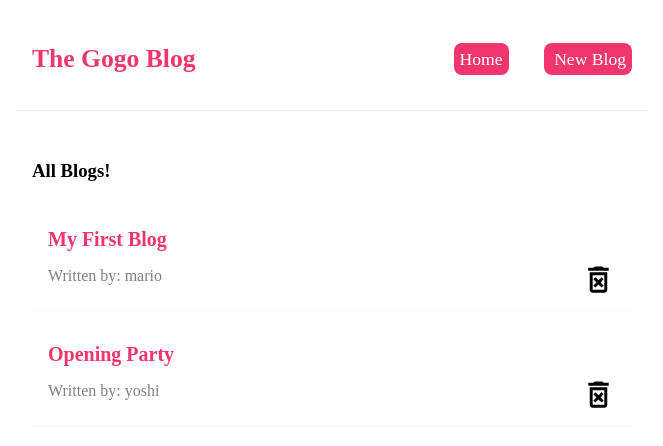
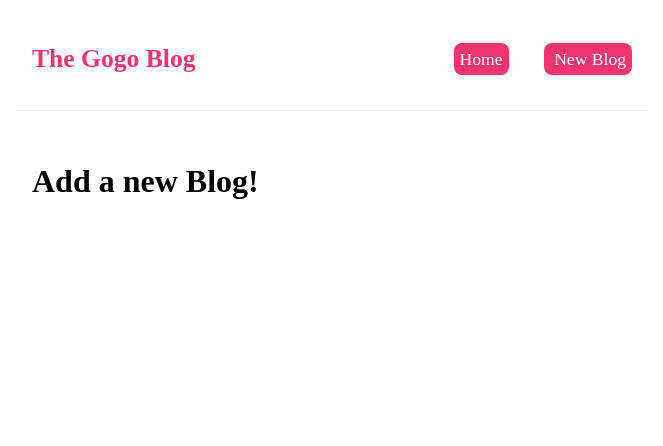
Before and after one commit to gaurav-750/GBlog, a React (Create React App) app: page /create in a window 1280 px wide. Shown: the top 446 px of the page, without its empty margins (308-971 px from the left). Built offline with nearby package versions, Linux system fonts and the light colour scheme; data requests are answered from the project's data file; a web font is replaced by a local one.

Commit message:
add React-router

```diff
--- a/package.json
+++ b/package.json
@@ -12,6 +12,7 @@
     "@testing-library/user-event": "^13.5.0",
     "react": "^18.2.0",
     "react-dom": "^18.2.0",
+    "react-router-dom": "^6.3.0",
     "react-scripts": "5.0.1",
     "web-vitals": "^2.1.4"
   },
--- a/src/App.js
+++ b/src/App.js
@@ -1,17 +1,30 @@
 import React from 'react';
 import Navbar from './Components/Navbar';
 import Home from './Components/Home';
+import CreateBlog from './Components/CreateBlog';
+
+import { BrowserRouter as Router, Route, Routes } from "react-router-dom";
 
 function App() {
   return (
-    <div className="App">
+    <Router>
+      <div className="App">
+        <Navbar/>
 
-      <Navbar/>
+        <div className="content">
+          <Routes>
 
-      <div className="content">
-        <Home />
+            <Route path="/" element={<Home/>} >
+            </Route>
+
+            <Route path="/create" element={<CreateBlog/>} >
+            </Route>
+
+          </Routes>
+        </div>
       </div>
-    </div>
+    </Router>
+
   );
 }
 
--- a/src/Components/BlogList.jsx
+++ b/src/Components/BlogList.jsx
@@ -2,7 +2,6 @@ import DeleteForeverOutlinedIcon from '@mui/icons-material/DeleteForeverOutlined
 
 const BlogList = (props) => {
 
-    console.log('props:', props);
     const {blogs, title} = props;
 
     return (
--- /dev/null
+++ b/src/Components/CreateBlog.jsx
@@ -0,0 +1,11 @@
+
+
+const CreateBlog = () => {
+    return (
+        <div className="create">
+            <h1>Add a new Blog!</h1>
+        </div>
+    );
+}
+
+export default CreateBlog;
--- a/src/Components/Navbar.jsx
+++ b/src/Components/Navbar.jsx
@@ -1,4 +1,5 @@
 import React, { Component } from 'react';
+import {Link} from 'react-router-dom';
 
 const styles = {
     links : {
@@ -16,8 +17,8 @@ const Navbar = () => {
             <h1>The Gogo Blog</h1>
 
             <div className="links">
-                <a href="/" style={styles.links}>Home</a>
-                <a href="/create" style={styles.links} > New Blog</a>
+                <Link to="/" style={styles.links}>Home</Link>
+                <Link to="/create" style={styles.links} > New Blog</Link>
             </div>
 
         </nav>
```
Also changed, not shown: 1 other file (tests, documents, lock files or other folders).
